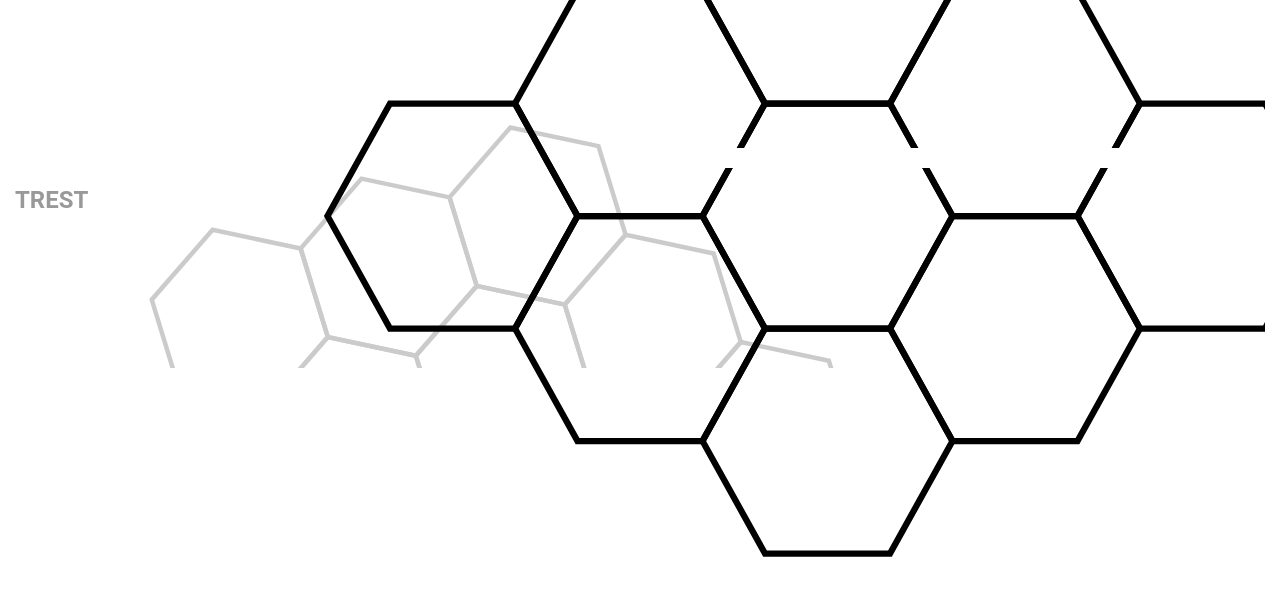
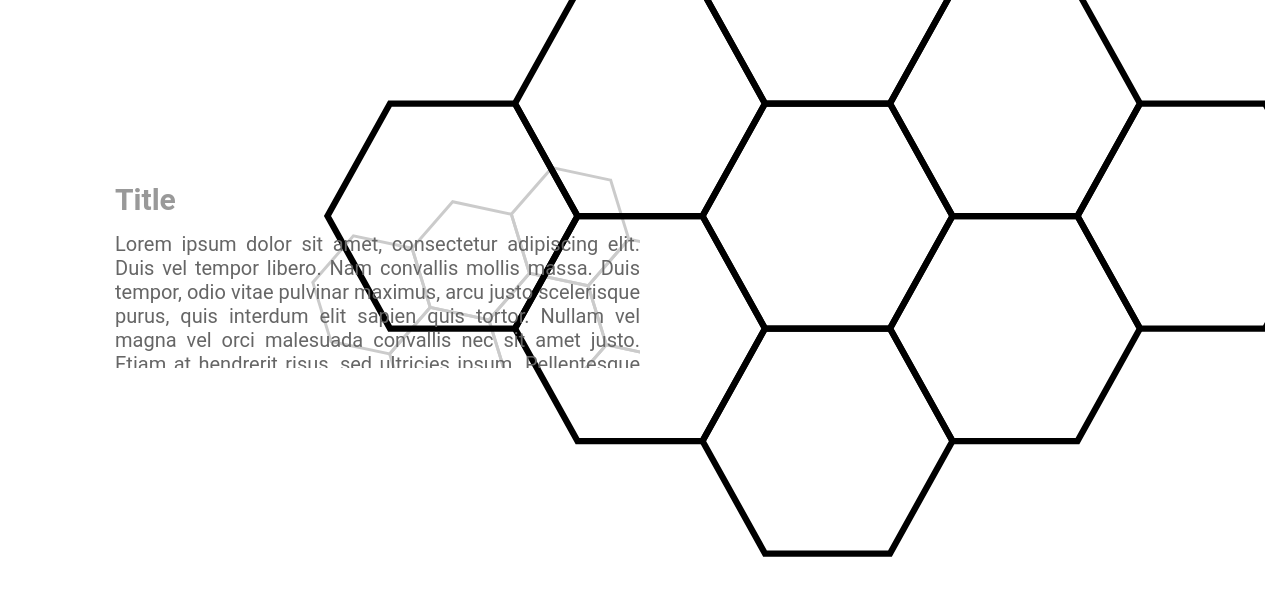
Before and after one commit to Damian-Czarnota/Chat, a React app in the folder chat-app/: page / in a window 1280 px wide. Shown: the part 1464-2059 px from the top of the page. Built offline with nearby package versions, Linux system fonts and the light colour scheme.

Commit message:
Adds new styles and changes background of Register component

```diff
--- a/chat-app/src/components/register/Register.js
+++ b/chat-app/src/components/register/Register.js
@@ -12,16 +12,26 @@ export default class Register extends Component {
                 <div className="section section--register">
                     <div className="wrapper">
                         <div className="section__boxes">
+                            <div className="box box--2 box--fill">
+                                <div className="box__wrapper box__wrapper--left">
+                                    <h2 className="section__title">Title</h2>
+                                    <p className="section__text">
+                                        Lorem ipsum dolor sit amet, consectetur adipiscing elit. Duis vel tempor libero. Nam convallis mollis massa.
+                                        Duis tempor, odio vitae pulvinar maximus, arcu justo scelerisque purus, quis interdum elit sapien quis tortor.
+                                        Nullam vel magna vel orci malesuada convallis nec sit amet justo. Etiam at hendrerit risus, sed ultricies ipsum.
+                                        Pellentesque in elit id magna sollicitudin imperdiet ac et enim. Cras tincidunt eget tortor id vehicula.
+                                    </p>
+                                </div>
+                                <div className="wrapper__background">
+                                    <HexBackground />
+                                </div>
+                            </div>
                             <div className="box box--2">
-                                <h2>TREST</h2>
-                            </div>
-                            <div className="box box--2 box--fill">
+                                <div className="box__wrapper">
 
+                                </div>
                             </div>
                         </div>
-                    </div>
-                    <div className="wrapper__background">
-                        <HexBackground />
                     </div>
                 </div>
         )
--- a/chat-app/src/components/whyUs/WhyUs.js
+++ b/chat-app/src/components/whyUs/WhyUs.js
@@ -11,7 +11,7 @@ export default class WhyUs extends Component {
                 <div className="wrapper">
                     <div className="section__description">
                         <h2 className="section__title">Why us?</h2>
-                        <p className="section__text">
+                        <p className="section__text section__text--center">
                             Lorem ipsum dolor sit amet, consectetur adipiscing elit. Duis vel tempor libero. Nam convallis mollis massa.
                             Duis tempor, odio vitae pulvinar maximus, arcu justo scelerisque purus, quis interdum elit sapien quis tortor.
                             Nullam vel magna vel orci malesuada convallis nec sit amet justo. Etiam at hendrerit risus, sed ultricies ipsum.
--- a/chat-app/src/containers/App.scss
+++ b/chat-app/src/containers/App.scss
@@ -94,8 +94,10 @@ p {
   }
   &__text{
     font-size:20px;
-    padding: 10px 100px;
     text-align: justify;
+    &--center {
+      padding: 10px 100px;
+    }
   }
 }
 
@@ -110,14 +112,17 @@ p {
     flex:0 0 50%;
   }
   &--fill {
-    background-color:#fff;
-    height: 100%;
+    overflow: hidden;
   }
   &__wrapper {
     display: flex;
     flex-direction: column;
     align-items: center;
     position: relative;
+    &--left {
+      padding-left:100px;
+      align-items: flex-start;
+    }
   }
   &__icon {
     font-size: 100px;
@@ -150,9 +155,9 @@ p {
   }
   &__background {
     position: absolute;
-    top:60%;
-    left:40%;
-    transform: scale(3) rotate(12deg);
+    top:10%;
+    left:70%;
+    transform: scale(2) rotate(12deg);
     opacity: .2;
     z-index: -1;
   }
```
